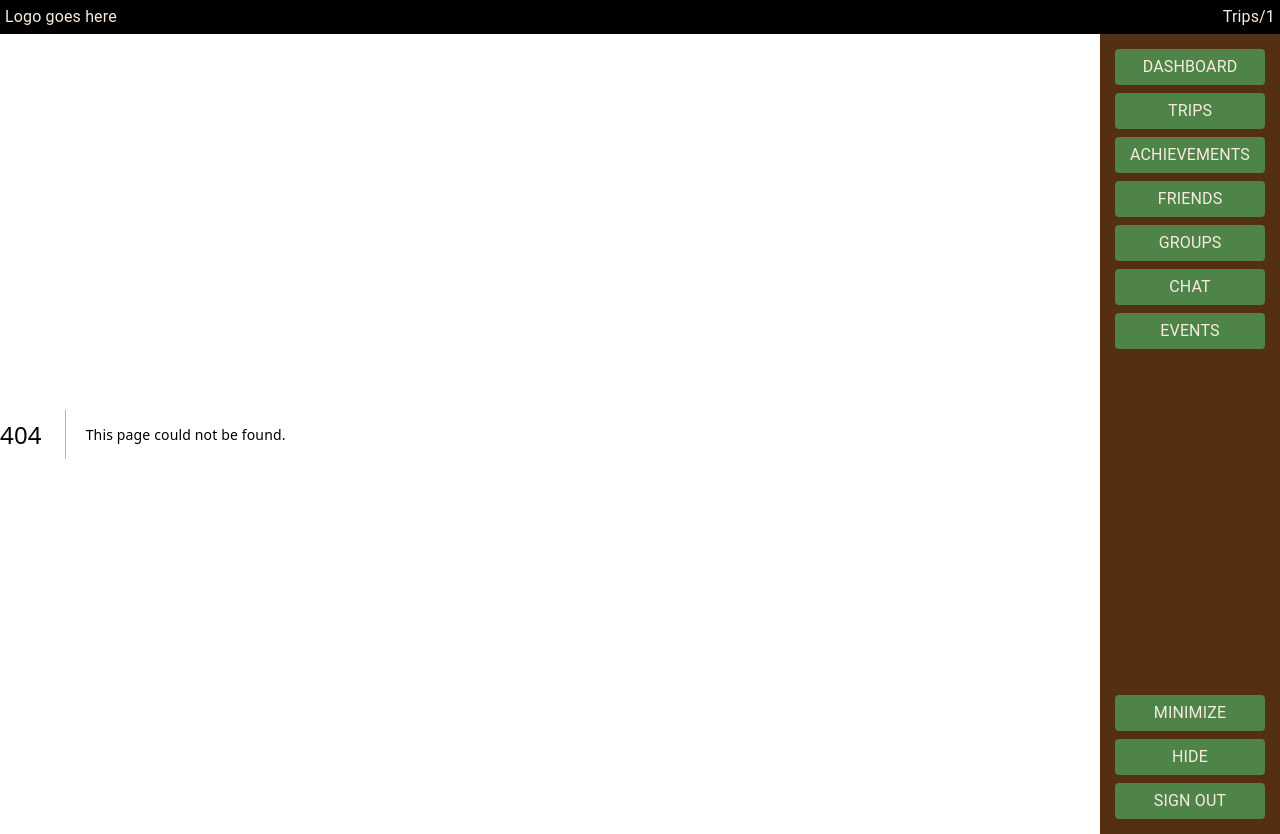
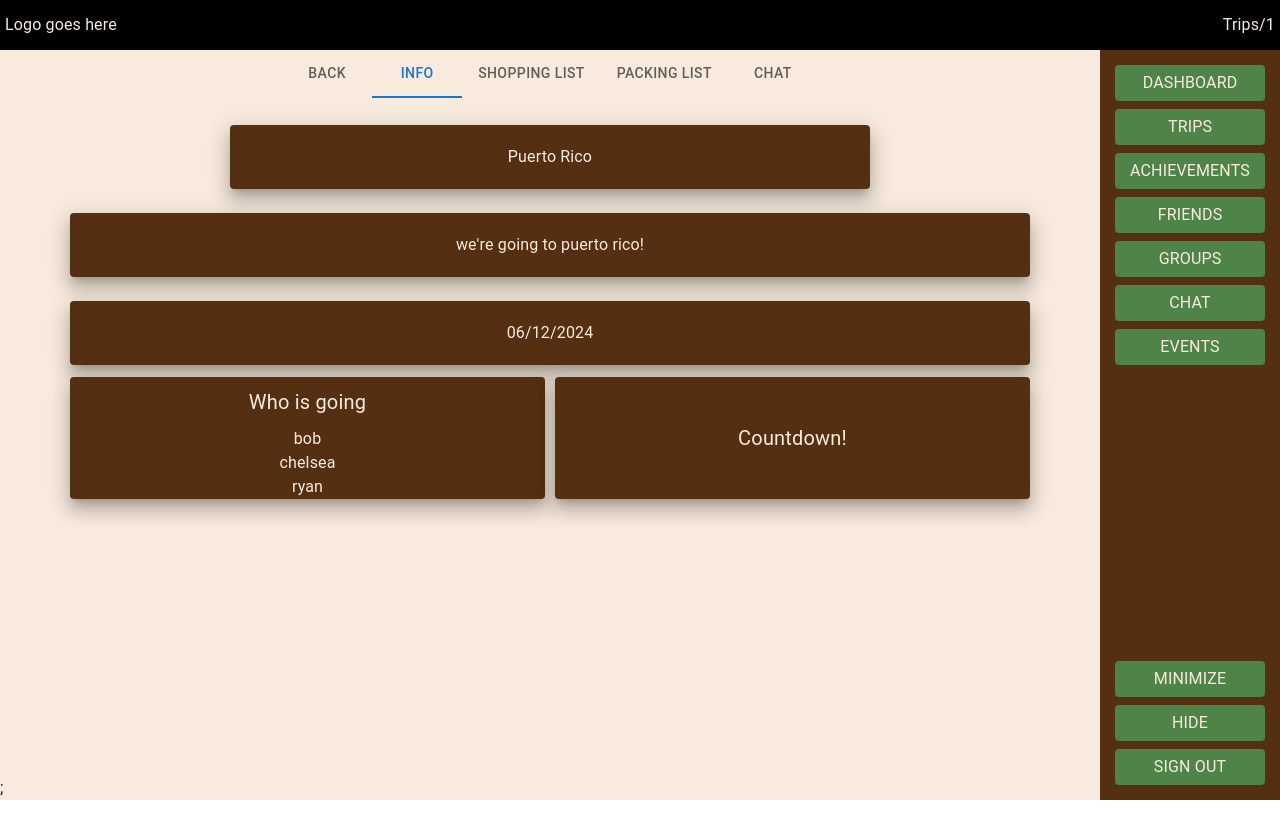
Before and after one commit to toveson/web-VNTR, a Next.js app: page /trips/1 in a window 1280 px wide. Before the commit this address had no page. After the commit the page ends 800 px from the top, so only its background shows below. Built offline with nearby package versions, Linux system fonts and the light colour scheme.

Commit message:
continued work on trips page

```diff
--- /dev/null
+++ b/app/(pages)/trips/[tripId]/TripDetailHeader.tsx
@@ -0,0 +1,25 @@
+'use client';
+import { useState } from 'react';
+import { Tabs, Tab } from '@mui/material';
+export default function TripDetailHeader() {
+  const [value, setValue] = useState('Info');
+
+  const handleChange = (event: React.SyntheticEvent, newValue: string) => {
+    setValue(newValue);
+  };
+  return (
+    <Tabs
+      value={value}
+      onChange={handleChange}
+      textColor="primary"
+      indicatorColor="primary"
+      centered
+    >
+      <Tab value="Back" label="Back" />
+      <Tab value="Info" label="Info" />
+      <Tab value="Shopping" label="Shopping List" />
+      <Tab value="Packing" label="Packing List" />
+      <Tab value="Chat" label="Chat" />
+    </Tabs>
+  );
+}
--- /dev/null
+++ b/app/(pages)/trips/[tripId]/TripsInfo.tsx
@@ -0,0 +1,104 @@
+'use client';
+
+import { getTripById } from '../utils';
+import { Stack, Typography, Paper } from '@mui/material';
+import { useParams } from 'next/navigation';
+
+export default function TripsInfo() {
+  const { tripId } = useParams();
+  const { name, date, info, group_info } = getTripById(Number(tripId));
+
+  return (
+    <Stack
+      style={{
+        paddingTop: '15px',
+        alignItems: 'center',
+        flexGrow: 1,
+      }}
+    >
+      <Paper
+        elevation={12}
+        style={{
+          background: '#542F12',
+          padding: '20px',
+          margin: '12px',
+          width: '50vw',
+          display: 'flex',
+          justifyContent: 'center',
+          alignItems: 'center',
+        }}
+      >
+        <Typography style={{ color: '#F8EBDE' }}>{name}</Typography>
+      </Paper>
+      <Paper
+        elevation={12}
+        style={{
+          background: '#542F12',
+          padding: '20px',
+          margin: '12px',
+          width: '75vw',
+          display: 'flex',
+          justifyContent: 'center',
+          alignItems: 'center',
+        }}
+      >
+        <Typography style={{ color: '#F8EBDE' }}>{info}</Typography>
+      </Paper>
+      <Paper
+        elevation={12}
+        style={{
+          background: '#542F12',
+          padding: '20px',
+          margin: '12px',
+          width: '75vw',
+          display: 'flex',
+          justifyContent: 'center',
+          alignItems: 'center',
+        }}
+      >
+        <Typography style={{ color: '#F8EBDE' }}>{date}</Typography>
+      </Paper>
+
+      <div style={{ display: 'flex', width: '75vw', gap: '10px' }}>
+        <Paper
+          elevation={12}
+          style={{
+            width: '100%',
+            background: '#542F12',
+            display: 'flex',
+            flexDirection: 'column',
+            justifyContent: 'center',
+            alignItems: 'center',
+            color: '#F8EBDE',
+          }}
+        >
+          <Typography style={{ padding: '10px' }} fontSize={20}>
+            Who is going
+          </Typography>
+          {group_info.map((friend) => (
+            <Typography style={{ color: '#F8EBDE' }} key={friend}>
+              {friend}
+            </Typography>
+          ))}
+        </Paper>
+
+        <Paper
+          elevation={12}
+          style={{
+            width: '100%',
+            background: '#542F12',
+            display: 'flex',
+            flexDirection: 'column',
+            justifyContent: 'center',
+            alignItems: 'center',
+            color: '#F8EBDE',
+          }}
+        >
+          <Typography style={{ padding: '10px' }} fontSize={20}>
+            Countdown!
+          </Typography>
+        </Paper>
+      </div>
+    </Stack>
+  );
+}
--- /dev/null
+++ b/app/(pages)/trips/[tripId]/page.tsx
@@ -0,0 +1,11 @@
+import TripsInfo from './TripsInfo';
+import TripDetailHeader from './TripDetailHeader';
+import { Stack } from '@mui/material';
+export default function TripDetailPage() {
+  return (
+    <Stack style={{ flexGrow: 1, background: '#F8EBDE' }}>
+      <TripDetailHeader />
+      <TripsInfo />;
+    </Stack>
+  );
+}
--- a/app/(pages)/trips/page.tsx
+++ b/app/(pages)/trips/page.tsx
@@ -1,9 +1,9 @@
 import TripsWrapper from './TripsWrapper';
 import { Stack } from '@mui/material';
 
-export default function Trips() {
+export default function TripsPage() {
   return (
-    <Stack style={{ backgroundColor: '#F8EBDE', flexGrow: 1 }}>
+    <Stack style={{ backgroundColor: '#F8EBDE', flexGrow: 1, padding: '10px' }}>
       <TripsWrapper />
     </Stack>
   );
--- /dev/null
+++ b/app/(pages)/trips/utils.tsx
@@ -0,0 +1,22 @@
+const fakeTripList = [
+  {
+    id: 1,
+    name: 'Puerto Rico',
+    info: "we're going to puerto rico!",
+    date: '06/12/2024',
+    group_info: ['bob', 'chelsea', 'ryan'],
+  },
+  {
+    id: 2,
+    name: 'Grand Canyon Backpacking',
+    info: "we're going backpacking in the grand Canyon!",
+    date: '09/12/2024',
+    group_info: ['Meg', 'Todd', 'Daniel'],
+  },
+];
+
+const getTripById = (id: number) => {
+  return fakeTripList[id - 1];
+};
+
+export { fakeTripList, getTripById };
```
Also changed, not shown: app/(pages)/trips/TripsView.tsx (+9 -1 lines), app/(pages)/trips/TripsWrapper.tsx (+4 -16 lines).
